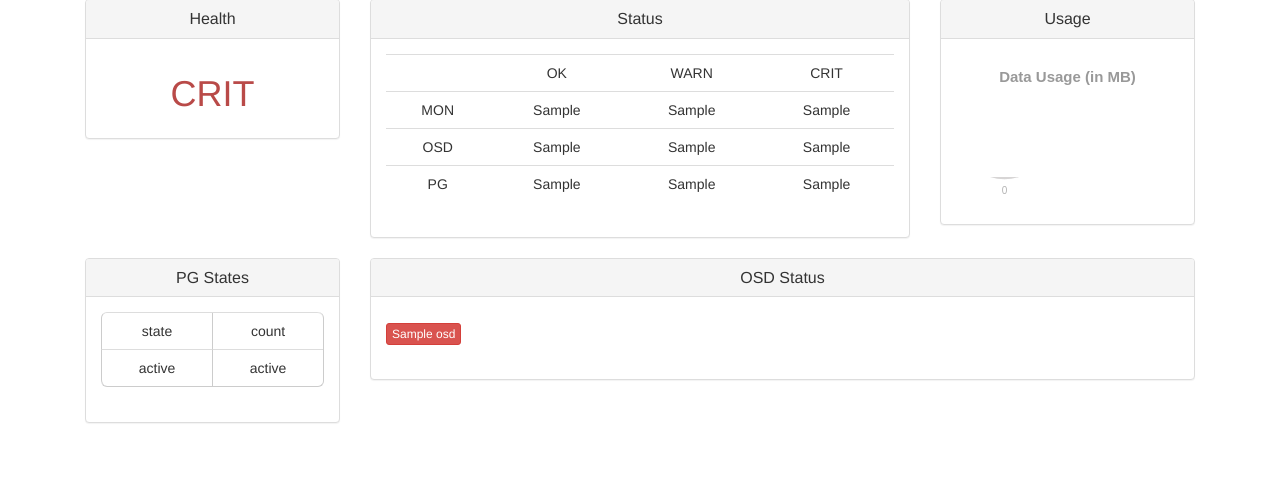
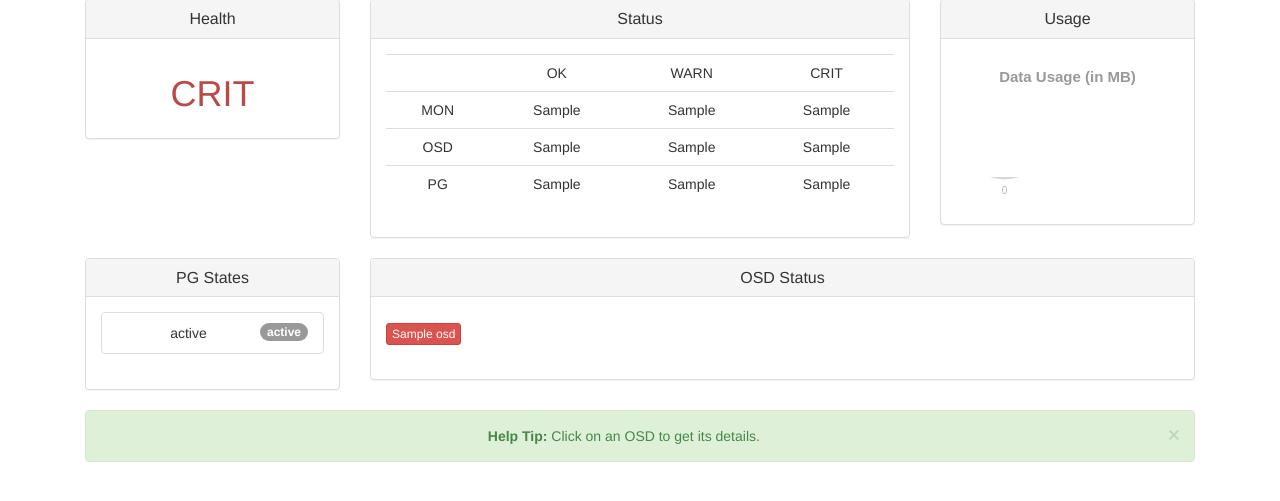
Before and after one commit to mattjcurry/krakendash, a Django app: template kraken/status/templates/home.html in a window 1280 px wide. Shown: the part 91-592 px from the top of the page. Run offline with Django 3.2, Linux system fonts and the light colour scheme; the template is opened without the code that fills it: most values are stand-ins (such as "Sample title", 1, 10 or a date in 2020); some libraries are stand-ins or nearby versions.

Commit message:
switched pg states from table to bs badges

```diff
--- a/kraken/status/templates/home.html
+++ b/kraken/status/templates/home.html
@@ -204,13 +204,13 @@ SOFTWARE, EVEN IF ADVISED OF THE POSSIBILITY OF SUCH DAMAGE.
               </div>
               <div class="panel-body">
 
+<!--
                 <div class="table-responsive">
                   <table class="table table-curved">
                     <tr>
                       <td>state</td>
                       <td>count</td>
                     </tr>
-
                   {% for k, v in pg_states.items %}
                     <tr>
                       <td>{{ k }}</td>
@@ -219,6 +219,20 @@ SOFTWARE, EVEN IF ADVISED OF THE POSSIBILITY OF SUCH DAMAGE.
                   {% endfor %}
                   </table>
                 </div>
+-->
+
+
+<ul class="list-group">
+
+{% for k, v in pg_states.items %}
+  <li class="list-group-item">
+    <span class="badge">{{ v }}</span>
+    {{ k }}
+  </li>
+{% endfor %}
+</ul>
+
+
 
               </div>
             </div>
@@ -228,6 +242,7 @@ SOFTWARE, EVEN IF ADVISED OF THE POSSIBILITY OF SUCH DAMAGE.
           <div class="col-sm-9">
 
             <div class="panel panel-default">
+
               <div class="panel-heading">
                 <h3 class="panel-title" id="osdNotice">OSD Status</h3>
               </div>
@@ -251,6 +266,12 @@ SOFTWARE, EVEN IF ADVISED OF THE POSSIBILITY OF SUCH DAMAGE.
 
        </div>
 
+              <div class="alert alert-success alert-dismissable">
+                <button type="button" class="close" data-dismiss="alert" aria-hidden="true">&times;</button>
+                <strong>Help Tip: </strong>Click on an OSD to get its details.
+              </div>
+
+
       </div>
 
     </div><!-- /.container -->
```
